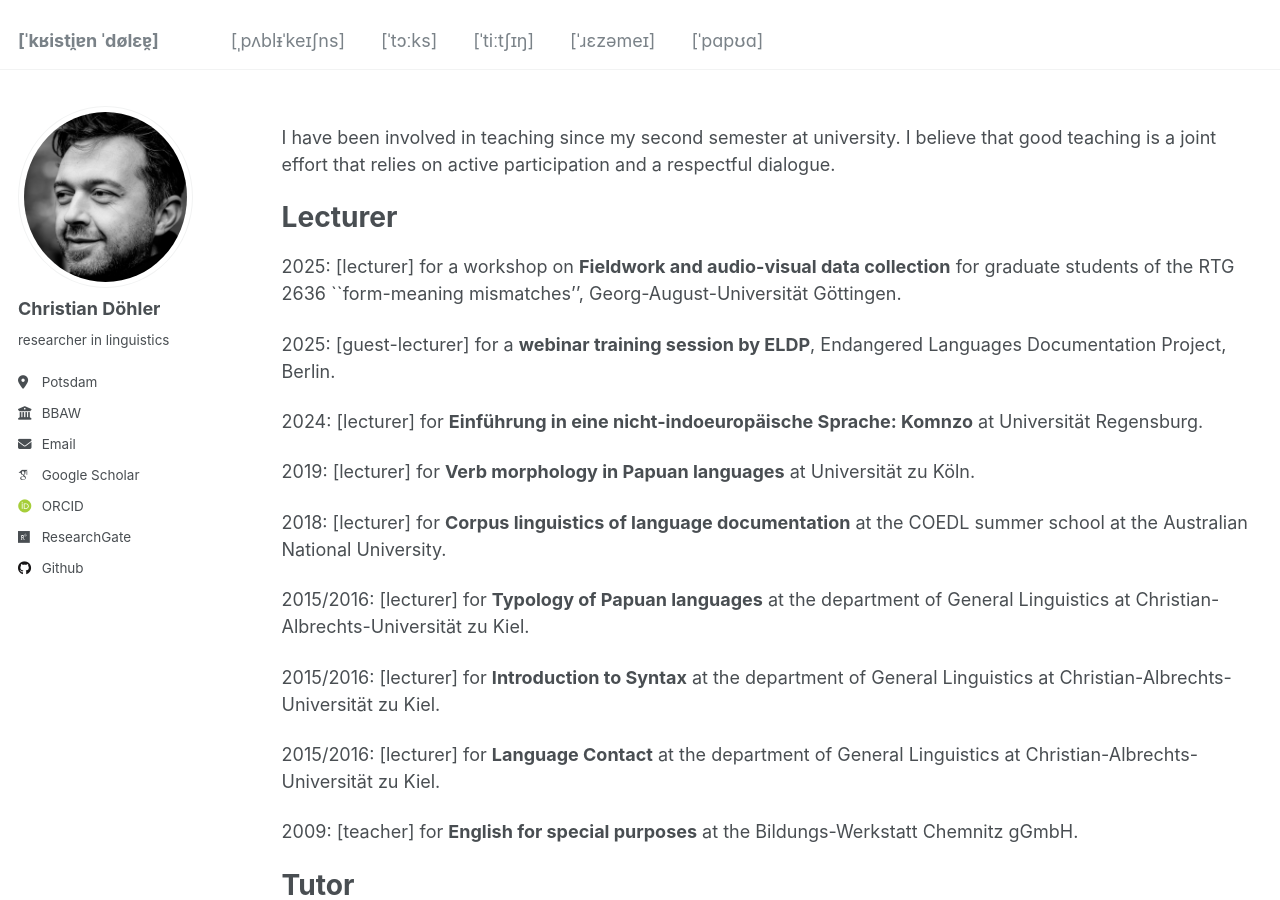
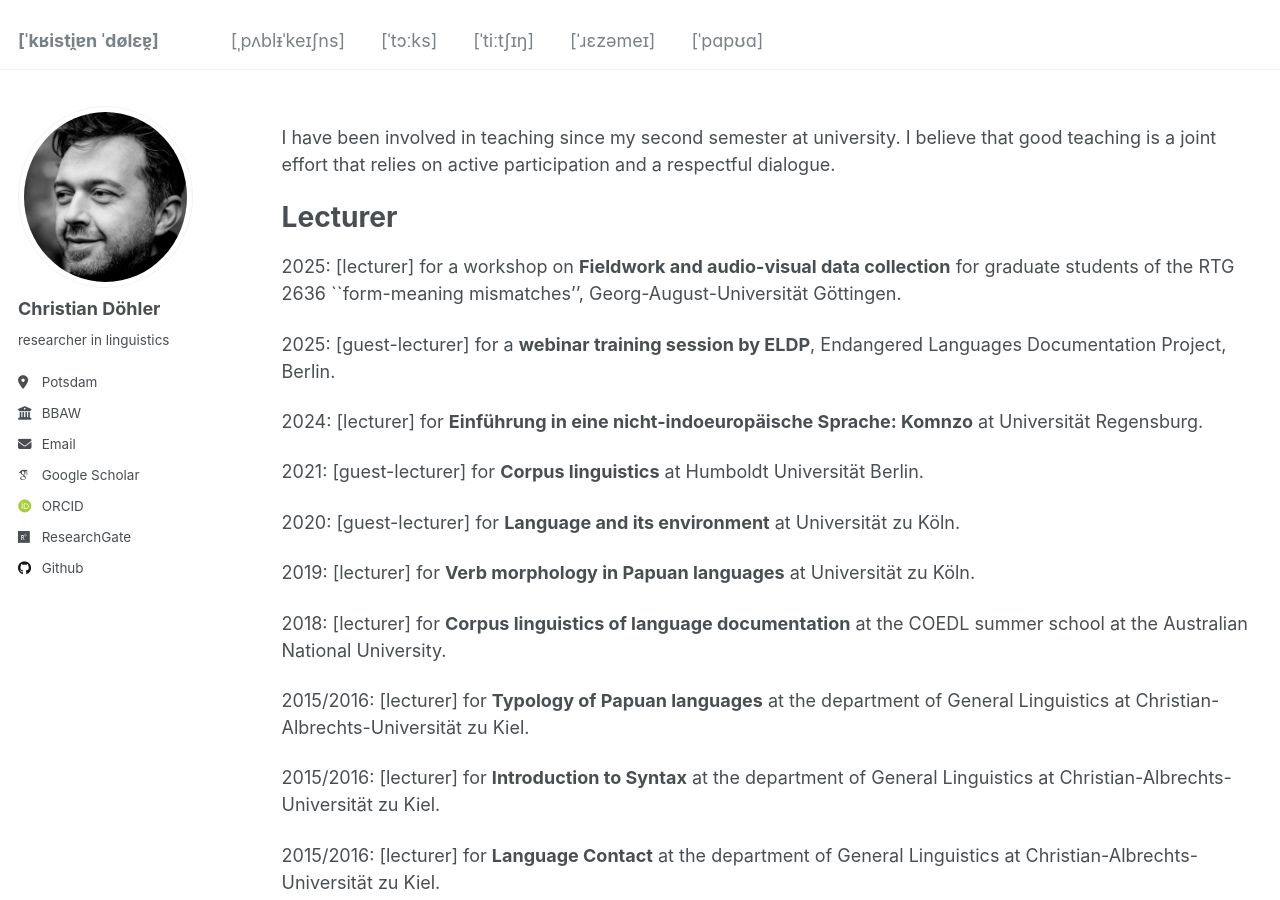
Before and after one commit to chrdoe/chrdoe.github.io, a Jekyll site: the page built from _pages/teaching.md, in a window 1280 px wide and 900 px high. Built offline with Jekyll 4.4.1, drawn with Linux system fonts in a browser that asks for light colours; some web fonts are replaced.

Commit message:
Update teaching.md

```diff
--- a/_pages/teaching.md
+++ b/_pages/teaching.md
@@ -16,6 +16,10 @@ Lecturer
 2025: [guest-lecturer] for a **webinar training session by ELDP**, Endangered Languages Documentation Project, Berlin.
 
 2024: [lecturer] for **Einführung in eine nicht-indoeuropäische Sprache: Komnzo** at Universität Regensburg.
+
+2021: [guest-lecturer] for **Corpus linguistics** at Humboldt Universität Berlin.
+
+2020: [guest-lecturer] for **Language and its environment** at Universität zu Köln.
 
 2019: [lecturer] for **Verb morphology in Papuan languages** at Universität zu Köln.
 
```
